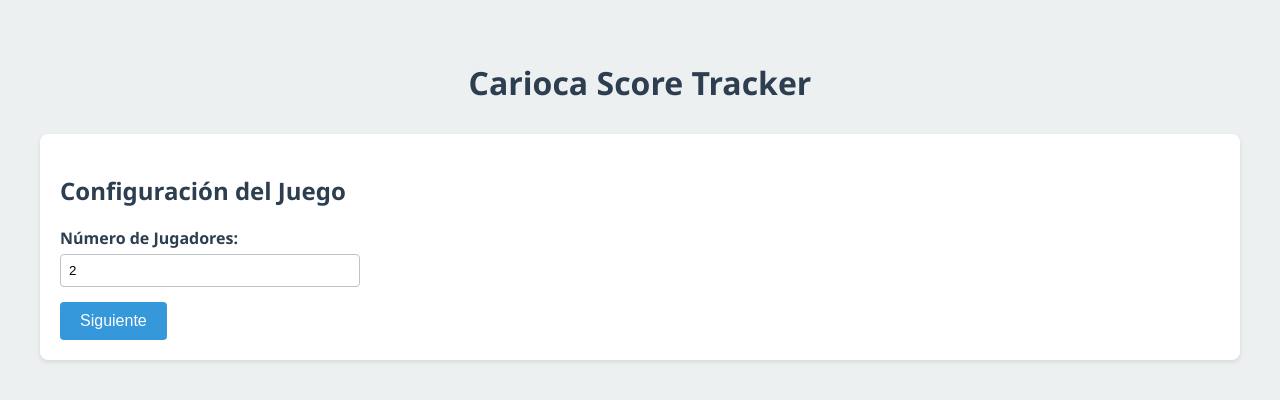
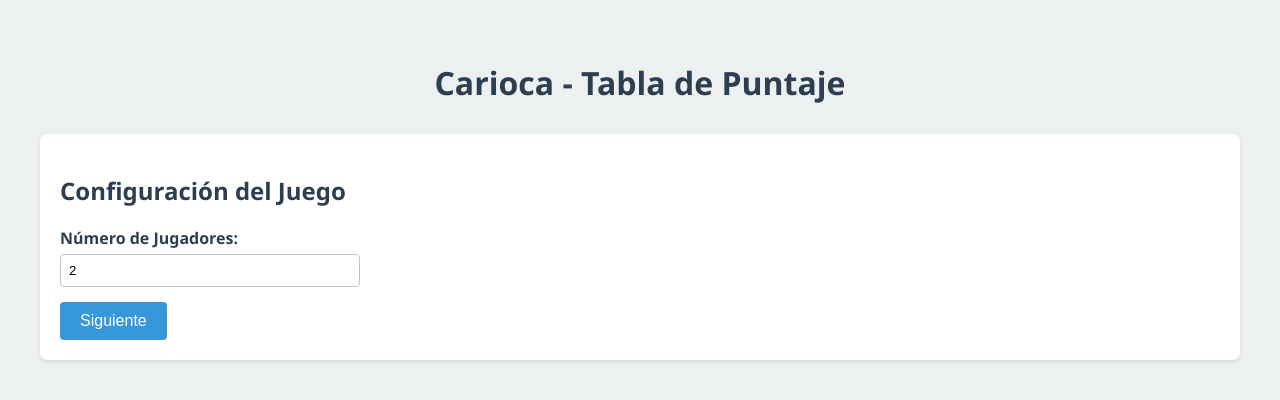
Before and after one commit to alberguecio/Carioca-tabla-puntaje, a plain HTML site: page index.html in a window 1280 px wide. Drawn offline with Linux system fonts and the light colour scheme.

Commit message:
Update index.html

```diff
--- a/index.html
+++ b/index.html
@@ -7,7 +7,7 @@
 </head>
 <body>
   <div class="container">
-    <h1>Carioca Score Tracker</h1>
+    <h1>Carioca - Tabla de Puntaje</h1>
 
     <div id="setup" class="section">
       <h2>Configuración del Juego</h2>
```
